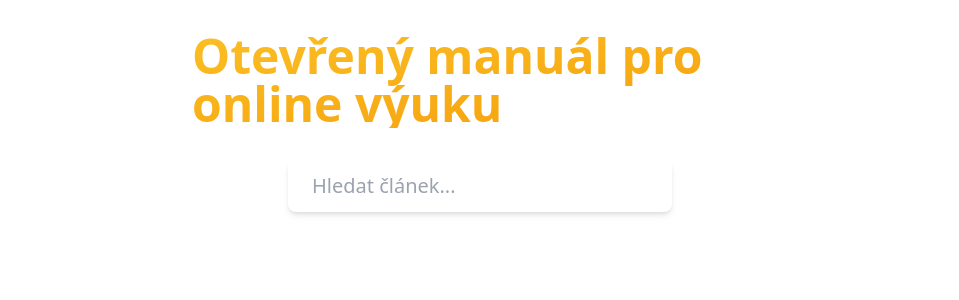
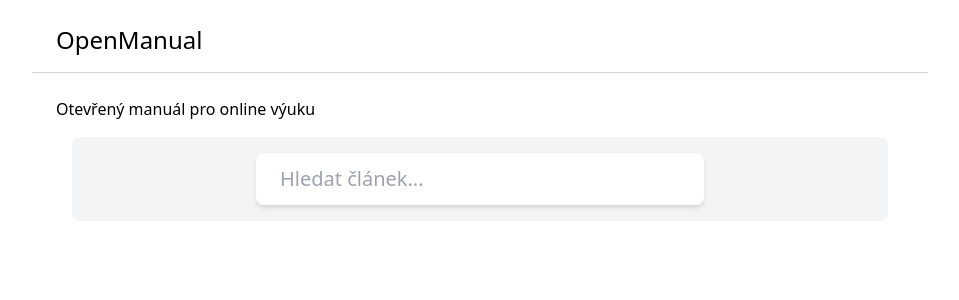
Before and after one commit to HonbraDev/openmanual, a Next.js app: page / in a window 1280 px wide. Shown: the top 300 px of the page, without its empty margins (160-1119 px from the left). Built offline with nearby package versions, Linux system fonts and the light colour scheme; what @tailwindcss/typography would draw is missing.

Commit message:
Readme and homepage improvements

```diff
--- a/components/ArticleWrapper.tsx
+++ b/components/ArticleWrapper.tsx
@@ -1,3 +1,16 @@
+import Link from "next/link";
+
 export default function ArticleWrapper({ children }: { children: any }) {
-  return <div className="prose article my-8 px-8 mx-auto max-w-4xl overflow-hidden">{children}</div>;
+  return (
+    <>
+      <div className="mt-6 pb-4 px-6 mx-auto max-w-4xl border-b border-gray-300">
+        <Link href="/">
+          <h1 className=" text-2xl font-light cursor-pointer">OpenManual</h1>
+        </Link>
+      </div>
+      <div className="prose article my-8 px-8 mx-auto max-w-4xl overflow-hidden">
+        {children}
+      </div>
+    </>
+  );
 }
--- a/pages/index.tsx
+++ b/pages/index.tsx
@@ -1,45 +1,29 @@
 import { useState } from "react";
-
-const articles = ["pořídit snímek obrazovky", "zadat úkol v Teams"];
+import Link from "next/link";
 
 export default function Home() {
   const [searchTerm, setSearchTerm] = useState("");
-  const [results, setResults] = useState([]);
-  const onSearch = (event: React.ChangeEvent<HTMLInputElement>) => {
+  const onSearch = (event: React.ChangeEvent<HTMLInputElement>) =>
     setSearchTerm(event.target.value);
-    fetch(`/api/search?searchTerm=${encodeURI(event.target.value)}`)
-      .then((res) => res.json())
-      .then(setResults);
-  };
+
   return (
     <>
-      <div className="w-full bw-white p-8 h-screen">
-        {/* from-blue-400 to-blue-600 */}
-        <div className="max-w-xl mx-auto">
-          <h1 className="text-5xl font-bold text-shadow text-transparent bg-clip-text bg-gradient-to-br from-yellow-400 to-yellow-500">
-            Otevřený manuál pro online&nbsp;výuku
-          </h1>
-
-          <div className="text-center">
+      <div className="mt-6 pb-4 px-6 mx-auto max-w-4xl border-b border-gray-300">
+        <Link href="/">
+          <h1 className=" text-2xl font-light cursor-pointer">OpenManual</h1>
+        </Link>
+      </div>
+      <div className="my-6 px-6 mx-auto max-w-4xl">
+        <div className="prose max-w-full">
+          <h1>Otevřený manuál pro online výuku</h1>
+          <div className="text-center bg-gray-100 m-4 rounded-lg">
             <input
-              className="shadow-md rounded-lg px-6 py-3 mt-8 text-xl focus:shadow-lg transition-all max-w-sm focus:max-w-md focus:outline-none w-full"
+              className="shadow-md rounded-lg px-6 py-3 m-4 text-xl focus:shadow-lg transition-shadow max-w-md focus:outline-none w-full"
               placeholder="Hledat článek..."
               value={searchTerm}
               onInput={onSearch}
             />
           </div>
-
-          {searchTerm ? (
-            <div className="mt-8">
-              {results.map((article) => (
-                <div className="bg-white p-4 m-2 rounded-lg shadow-md cursor-pointer">
-                  Jak {article}
-                </div>
-              ))}
-            </div>
-          ) : (
-            <div />
-          )}
         </div>
       </div>
     </>
```
Also changed, not shown: pages/articles/jak_poridit_snimek_obrazovky.mdx (renamed from pages/articles/test.mdx), 1 other file (tests, documents, lock files or other folders).
